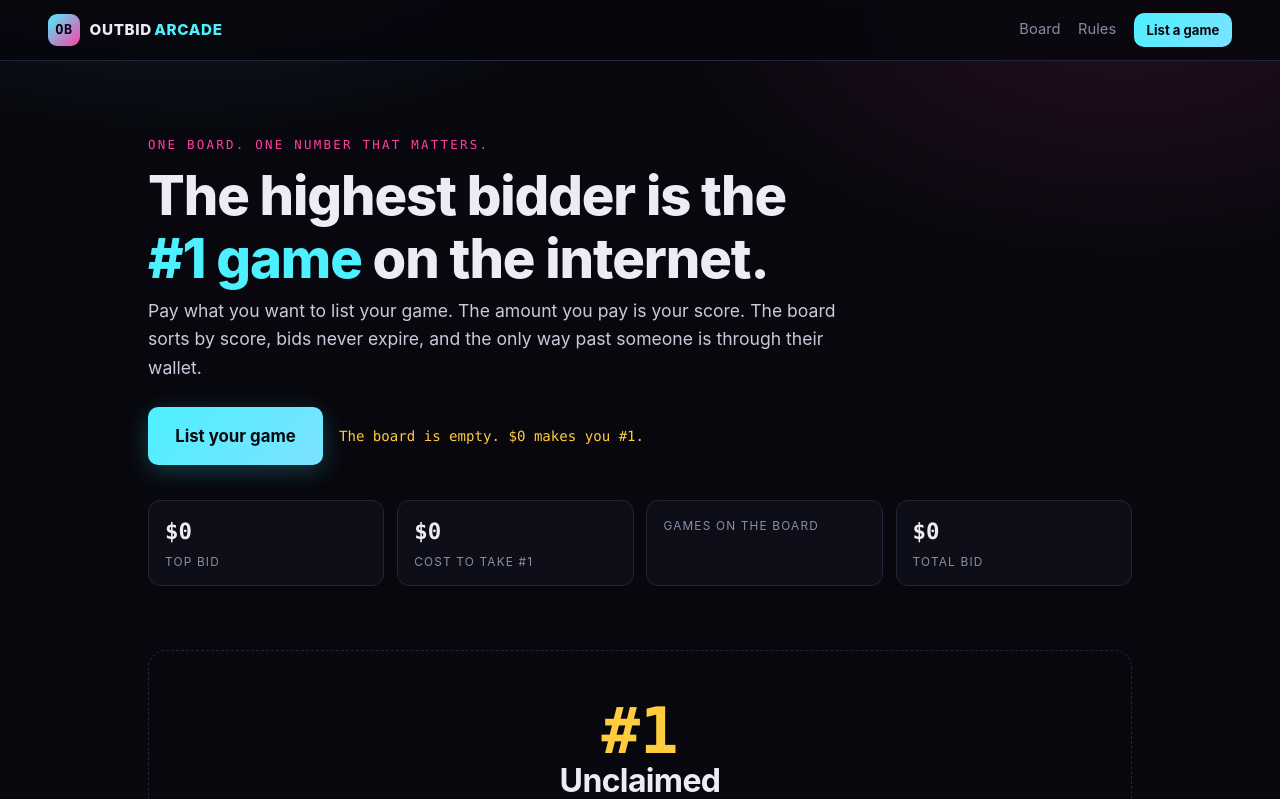
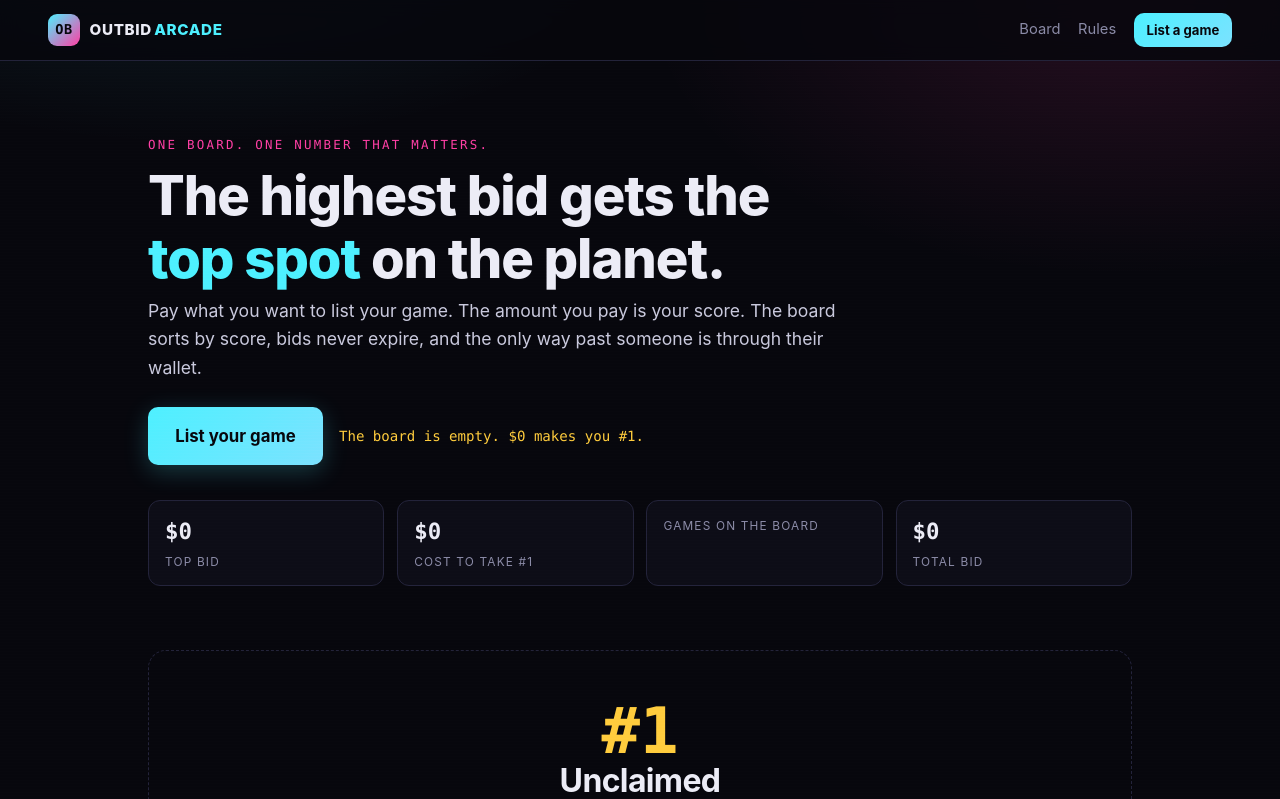
Before and after one commit to gagejack/outbidarcade, a FastAPI app: template templates/index.html in a window 1280 px wide. Shown: the top 799 px of the page. Run offline with FastAPI, Linux system fonts and the light colour scheme; the template is opened without the code that fills it, so the values that code supplies are empty; parts of the project's set-up code (start-up, migrations or seed data) failed here and were passed over.

Commit message:
Update homepage headline

```diff
--- a/templates/index.html
+++ b/templates/index.html
@@ -4,7 +4,7 @@
 {% block body %}
 <section class="hero">
   <p class="kicker">One board. One number that matters.</p>
-  <h1>The highest bidder is the <span class="accent">#1 game</span> on the internet.</h1>
+  <h1>The highest bid gets the <span class="accent">top spot</span> on the planet.</h1>
   <p class="lede">Pay what you want to list your game. The amount you pay is your score. The board
   sorts by score, bids never expire, and the only way past someone is through their wallet.</p>
 
```
